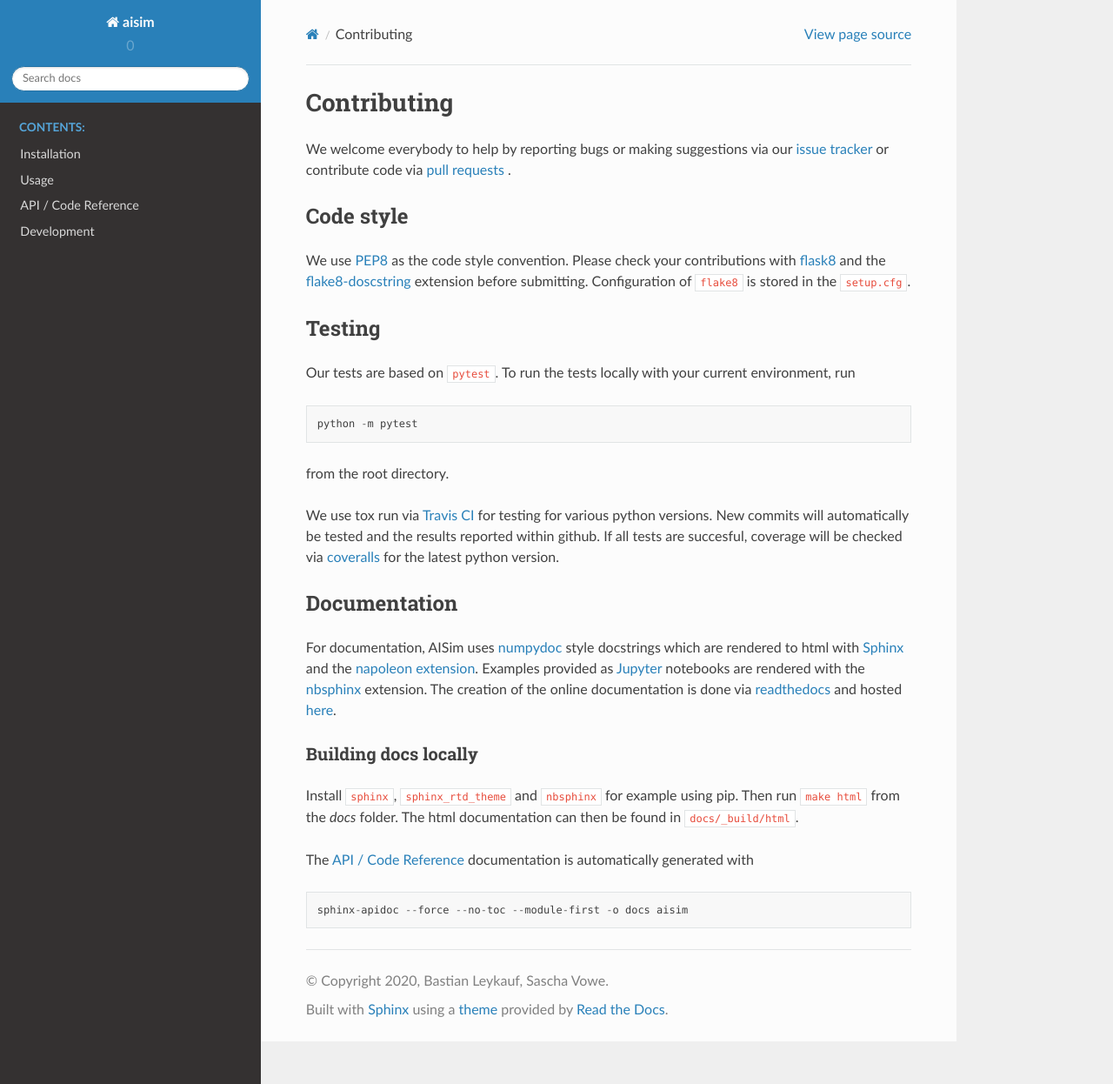
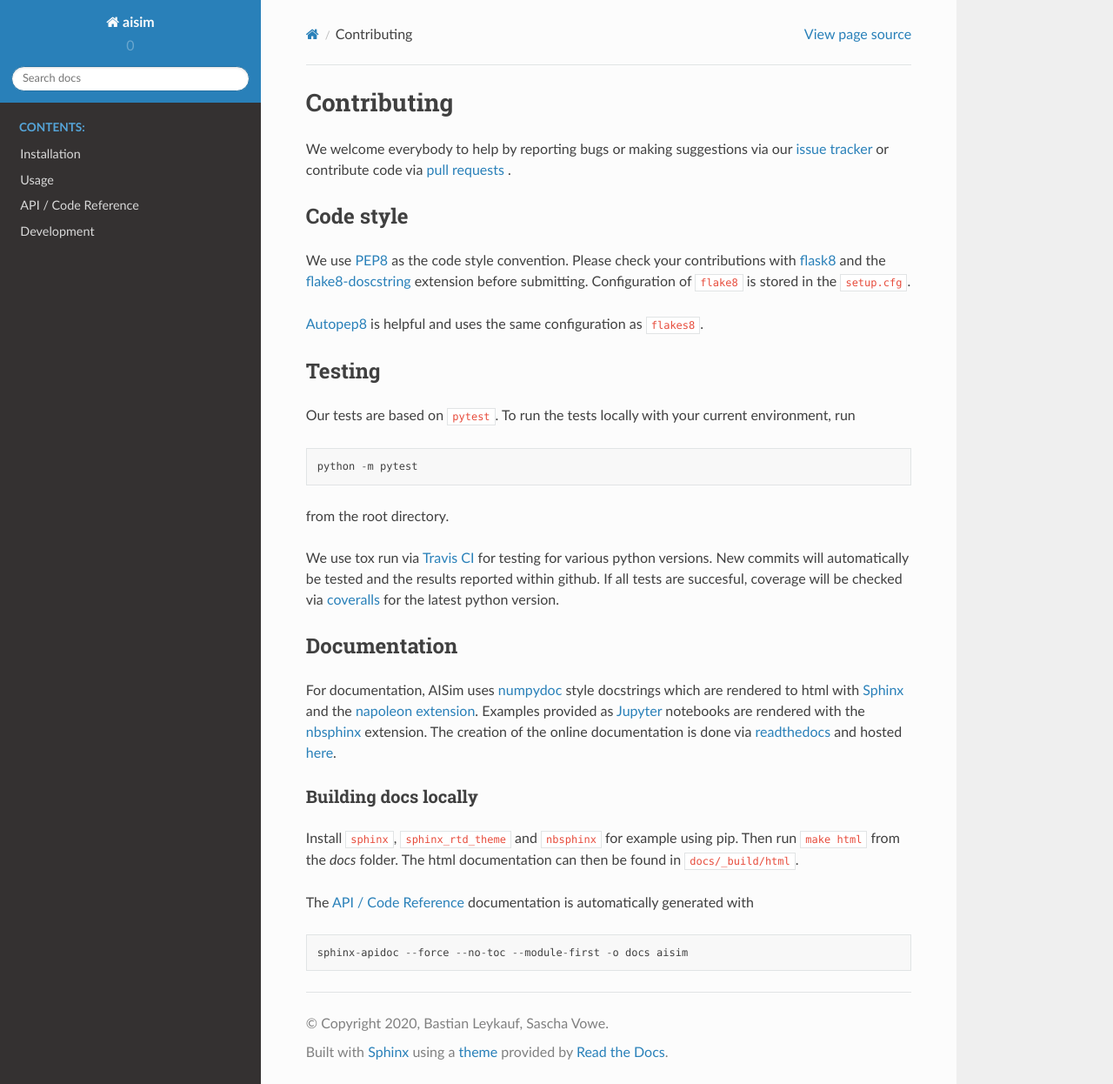
Before and after one commit to bleykauf/aisim, a Sphinx documentation site: the page built from docs/CONTRIBUTING.rst, in a window 1280 px wide and 1246 px high. Shown: the whole window at 87% size. Built offline with Sphinx 7.4.7 and the Read the Docs theme 2.0.0, drawn with Linux system fonts in a browser that asks for light colours.

Commit message:
Add autopep8 to contributions guide

```diff
--- a/docs/CONTRIBUTING.rst
+++ b/docs/CONTRIBUTING.rst
@@ -11,6 +11,9 @@ We use `PEP8 <https://www.python.org/dev/peps/pep-0008>`__ as the code style con
 check your contributions with `flask8 <https://flake8.pycqa.org>`__ and the
 `flake8-doscstring <https://pypi.org/project/flake8-docstrings/>`__ extension before submitting.
 Configuration of :code:`flake8` is stored in the :code:`setup.cfg`.
+
+`Autopep8 <https://pypi.org/project/autopep8/>`__ is helpful and uses the same configuration as
+:code:`flakes8`.
 
 Testing
 -------
```
